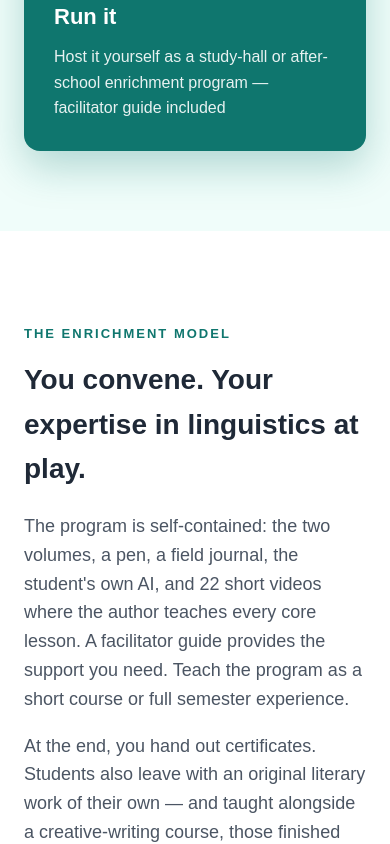
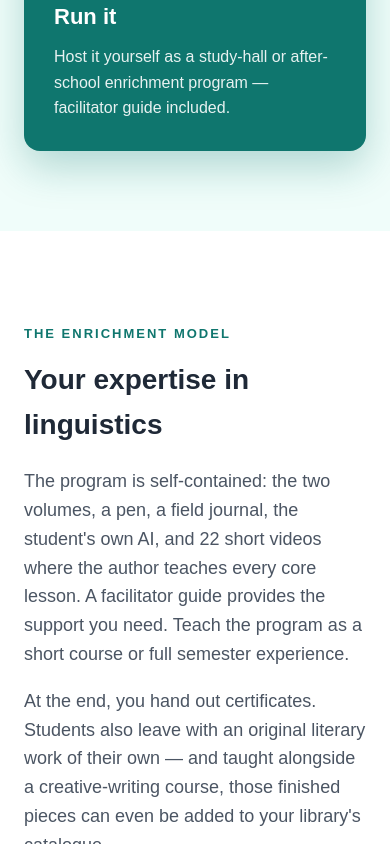
Before and after one commit to Suchocki88/UnderstandingAI.ai, a Next.js app: page /librarians in a window 390 px wide. Shown: the part 3330-4174 px from the top of the page. Built offline with nearby package versions, Linux system fonts and the light colour scheme.

Commit message:
Refine text in librarians page for better clarity
Updated text for clarity and conciseness in the page layout.

```diff
--- a/app/librarians/page.tsx
+++ b/app/librarians/page.tsx
@@ -89,7 +89,7 @@ export default function Page() {
             {[
               ["1", "Display it", "You're being asked about AI literacy — here's the print-first answer for your shelf. Handsome, timely, and built for students to pick up on their own.", false],
               ["2", "Share it", "Any teacher in your building can request a free classroom pilot. The copy in your library becomes the whole school's on-ramp.", false],
-              ["3", "Run it", "Host it yourself as a study-hall or after-school enrichment program — facilitator guide included", true],
+              ["3", "Run it", "Host it yourself as a study-hall or after-school enrichment program — facilitator guide included.", true],
             ].map(([n, t, b, feature], i) => (
               <div key={i} style={{ background: feature ? "#0f766e" : "#ffffff", color: feature ? "white" : "#1f2937", borderRadius: 16, padding: 30, border: feature ? "none" : "1px solid #d1d5db", boxShadow: feature ? "0 16px 40px rgba(15,118,110,0.28)" : "none", display: "flex", flexDirection: "column" }}>
                 <span style={{ width: 34, height: 34, borderRadius: 100, background: feature ? "#f59e0b" : "#0f766e", color: feature ? "#111827" : "white", fontWeight: 800, display: "flex", alignItems: "center", justifyContent: "center" }}>{n}</span>
@@ -108,7 +108,7 @@ export default function Page() {
             <p style={{ fontSize: 13, fontWeight: 700, textTransform: "uppercase", letterSpacing: 2, color: "#0f766e" }}>
               The enrichment model
             </p>
-            <h2 style={{ fontSize: "clamp(28px, 5vw, 40px)", margin: "12px 0 20px" }}>You convene. Your expertise in linguistics at play.</h2>
+            <h2 style={{ fontSize: "clamp(28px, 5vw, 40px)", margin: "12px 0 20px" }}>Your expertise in linguistics</h2>
             <p style={{ fontSize: 18, color: "#4b5563", marginBottom: 16 }}>
               The program is self-contained: the two volumes, a pen, a field journal, the student&apos;s own AI, and 22
               short videos where the author teaches every core lesson. A facilitator guide provides the support you need. Teach the program as a short course or full semester experience.
```
